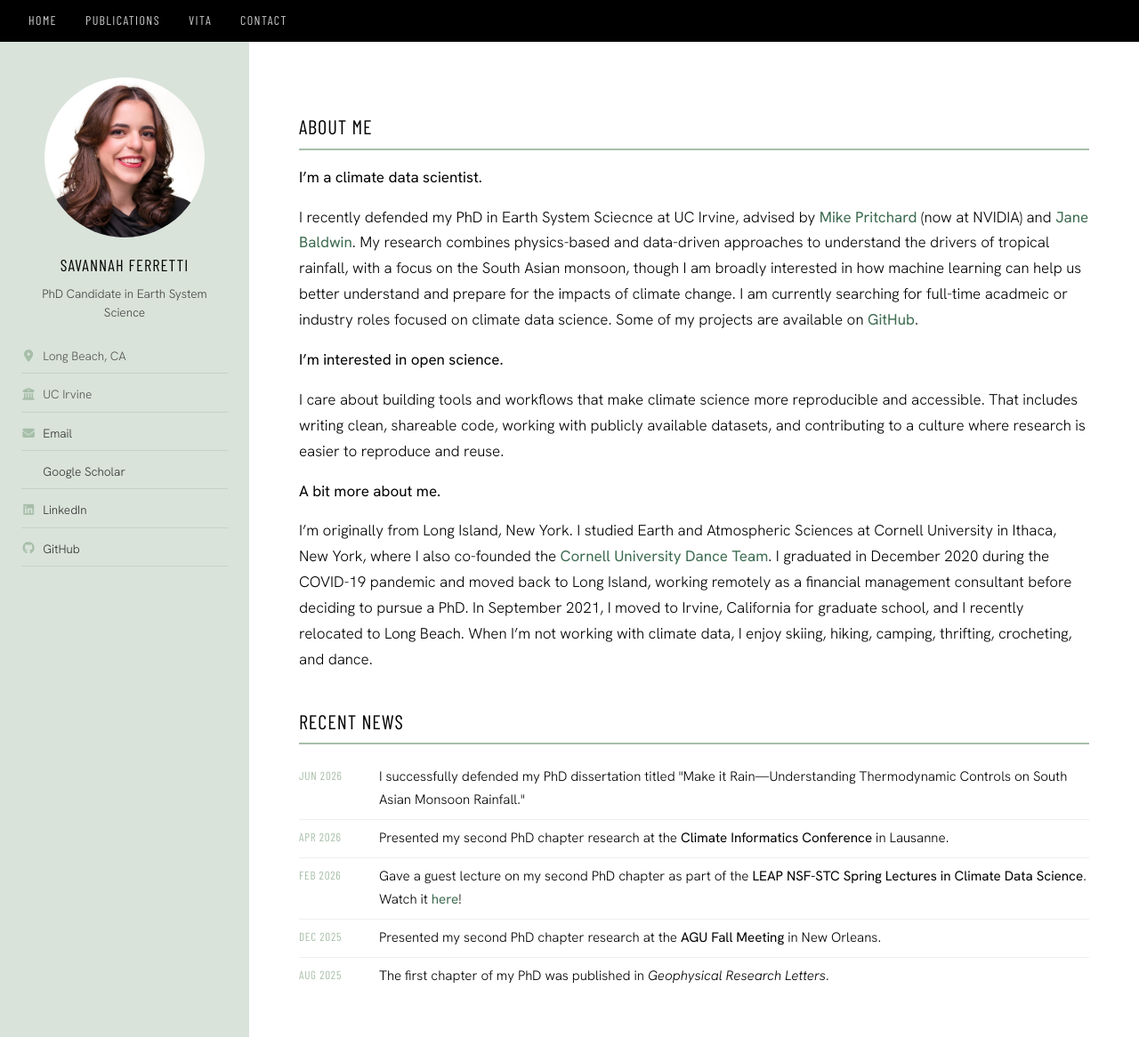
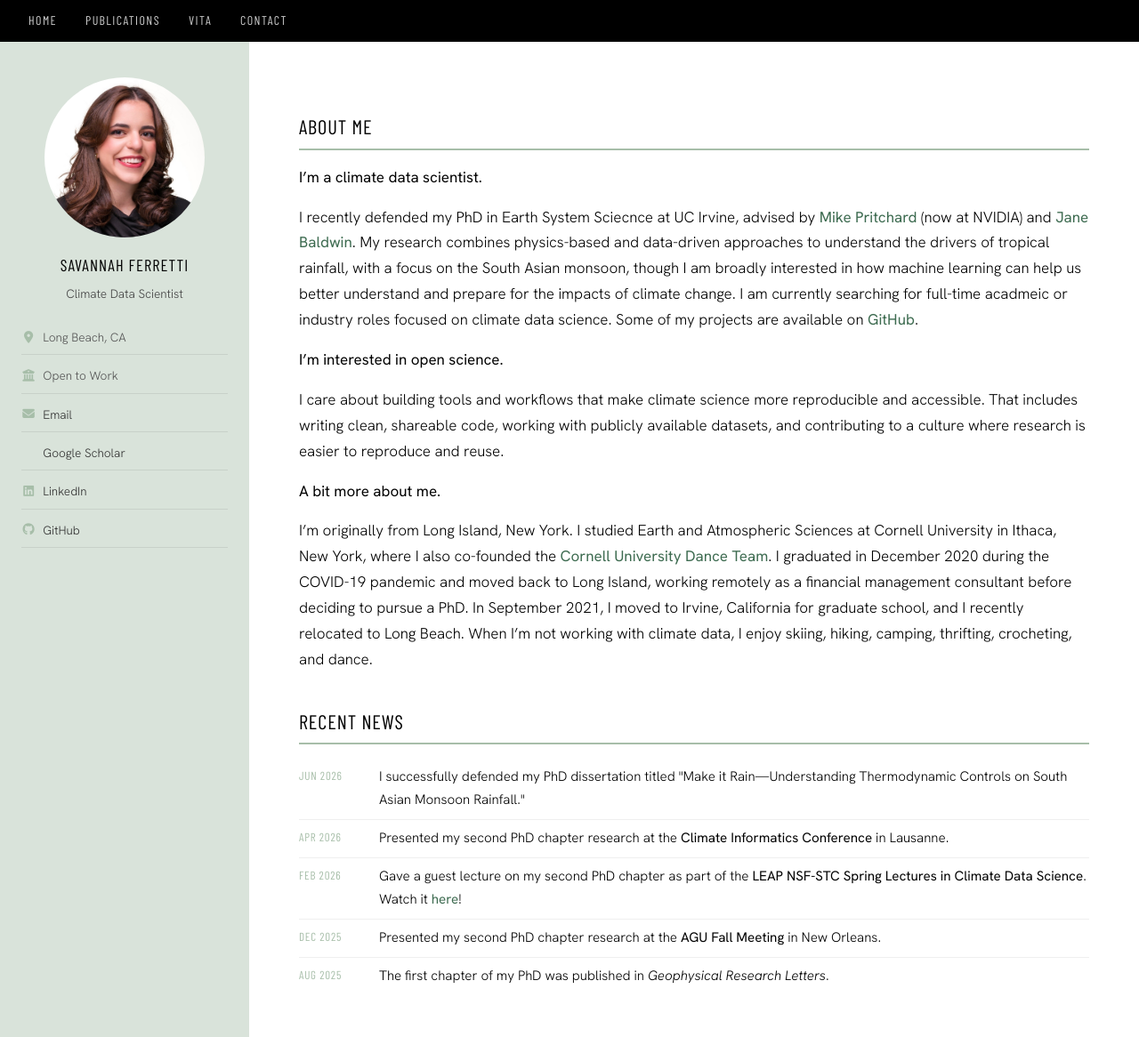
Before and after one commit to savannahferretti/savannahferretti.github.io, a Jekyll site: the page built from pages/index.md, in a window 1280 px wide and 1166 px high. Shown: the whole window at 89% size. Built offline with Jekyll 4.4.1, drawn with Linux system fonts in a browser that asks for light colours; a style sheet for code colours, icons or effects is not loaded.

Commit message:
Update _config.yml

```diff
--- a/_config.yml
+++ b/_config.yml
@@ -4,15 +4,15 @@ plugins:
 url: "https://savannahferretti.github.io"
 
 title: Savannah Ferretti
-description: "Savannah Ferretti is a PhD candidate in Earth System Science at UC Irvine, researching tropical rainfall and the South Asian monsoon using statistical and machine learning models."
+description: "Sidebar of quick information."
 
 author:
   name: "Savannah Ferretti"
   avatar: "/files/profile.jpg"
-  bio: "PhD Candidate in Earth System Science"
+  bio: "Climate Data Scientist"
   location: "Long Beach, CA"
-  employer: "UC Irvine"
-  email: "savannah.ferretti@uci.edu"
+  employer: "Open to Work"
+  email: "savannahleeferretti@outlook.com"
   googlescholar: "https://scholar.google.com/citations?user=kH2IC6wAAAAJ&hl"
   linkedin: "savannahferretti"
   github: "savannahferretti"
```
